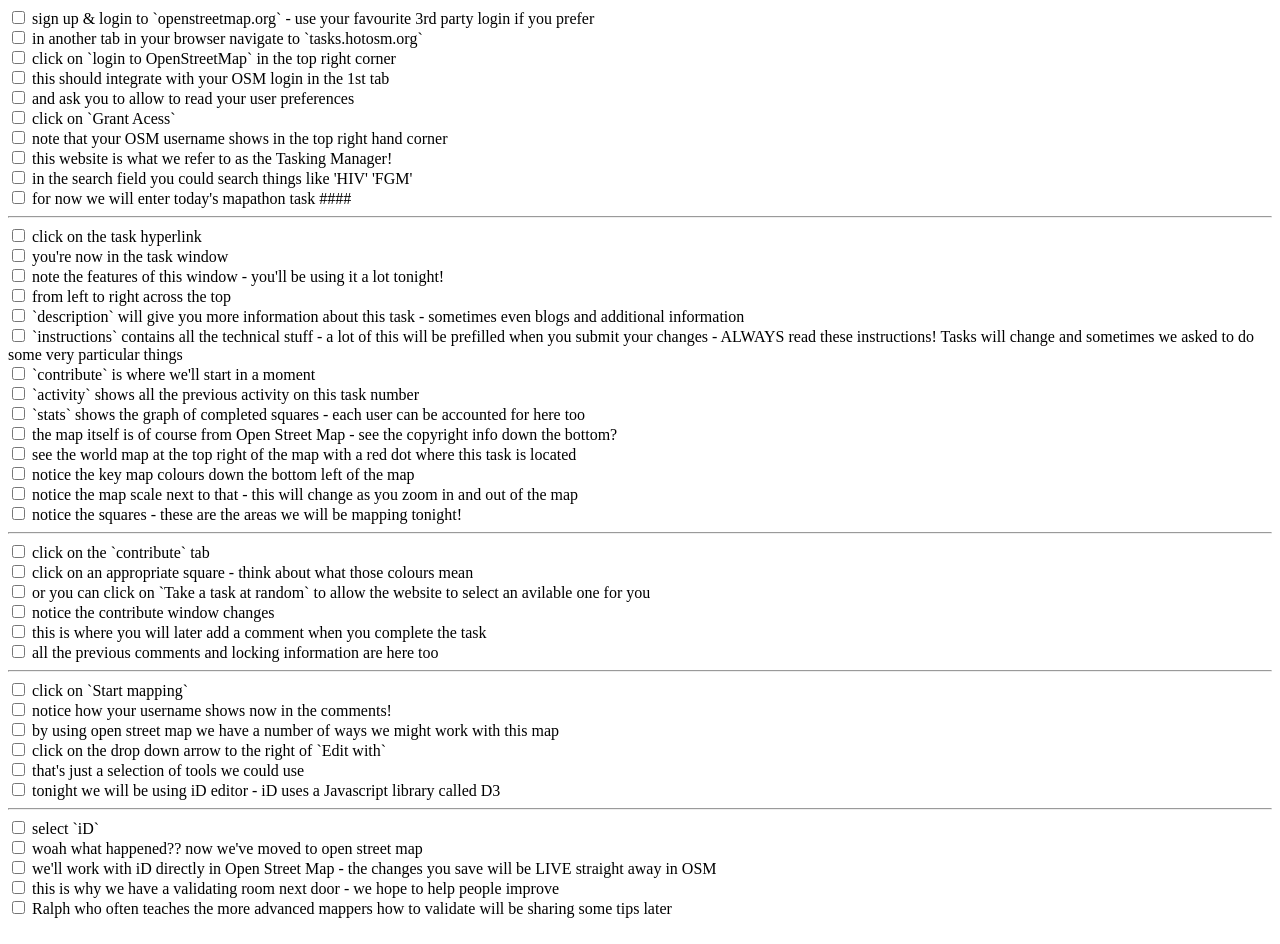
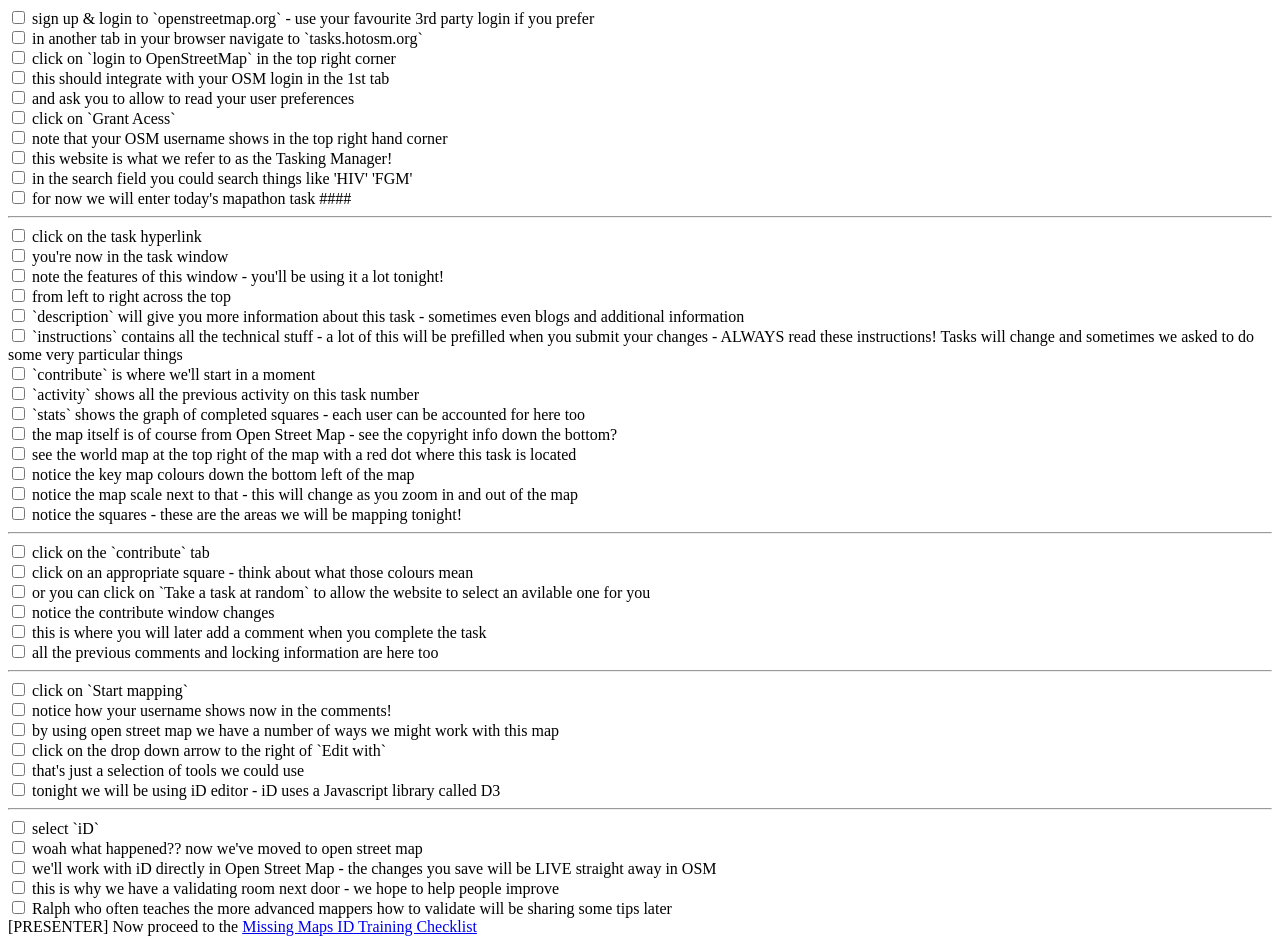
Before and after one commit to bunnybooboo/id-presentation, a plain HTML site: page index.html in a window 1280 px wide. Drawn offline with Linux system fonts and the light colour scheme.

Commit message:
adding checklist url

```diff
--- a/index.html
+++ b/index.html
@@ -56,5 +56,6 @@
 <input type="checkbox"> this is why we have a validating room next door - we hope to help people improve</br>
 <input type="checkbox"> Ralph who often teaches the more advanced mappers how to validate will be sharing some tips later</br>
 </form>
+[PRESENTER] Now proceed to the <a href="https://drive.google.com/file/d/0BwOZ7Miy-DQdelpaWHlRbGFvVjA/view">Missing Maps ID Training Checklist</a>
 </body>
 </html>
```
